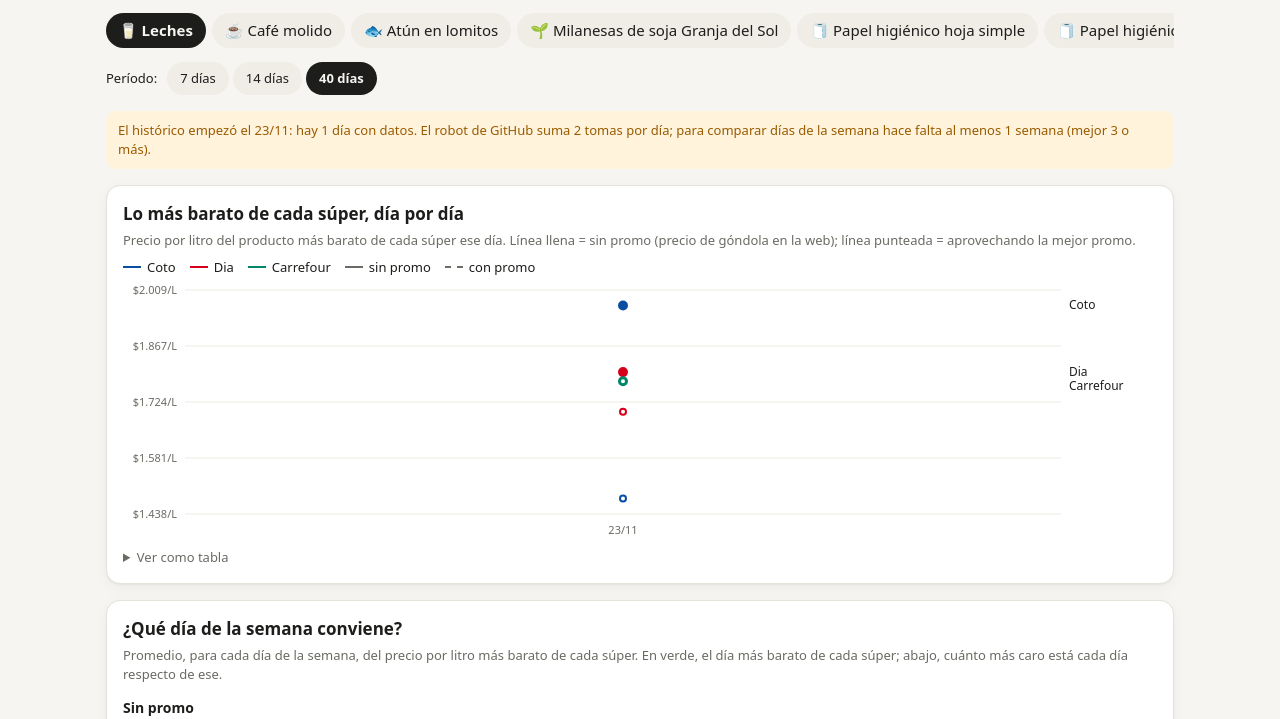
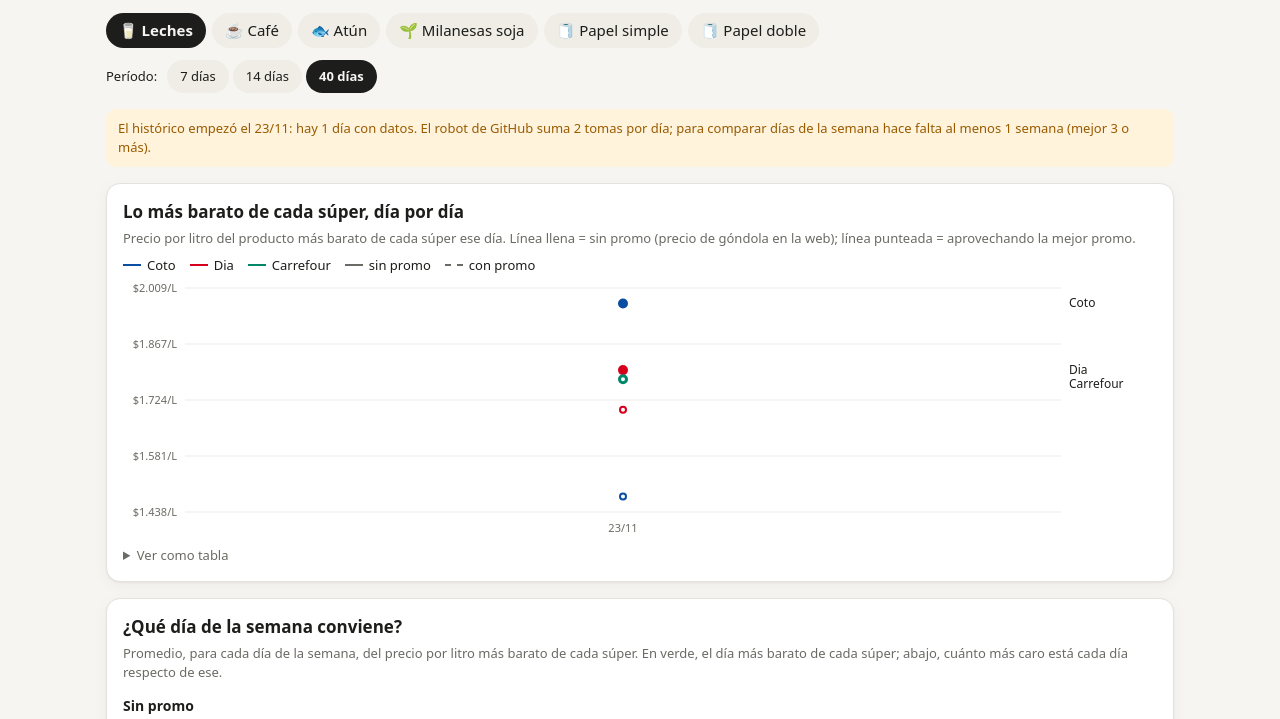
Before and after one commit to ohcanmosk/superscrap, a plain HTML site: page historico.html in a window 1280 px wide. Shown: the part 74-793 px from the top of the page. Drawn offline with Linux system fonts and the light colour scheme.

Commit message:
Pestañas con nombres cortos que bajan de renglón en vez de cortarse
Co-Authored-By: Claude Opus 5.5 <noreply@anthropic.com>
Claude-Session: https://claude.ai/code/session_01HkkSDH82usrzQSy3DTkcMY

```diff
--- a/categorias.js
+++ b/categorias.js
@@ -4,7 +4,8 @@
 // (minúsculas, sin acentos), así que escribí los regex sin tildes.
 //
 // Campos:
-//   label, emoji     → cómo se muestra en la pestaña.
+//   label, emoji     → nombre completo (título) y emoji.
+//   tab              → nombre corto para la pestaña (si no está, se usa label).
 //   unit             → "L", "kg" o "m": unidad para comparar precio (por litro / kilo / metro).
 //   medida           → (opcional) "metros": el tamaño se lee como metros × rollos (papel higiénico).
 //   porDefecto       → (opcional) tamaño que se asume si el nombre no lo dice (leches: 1 L).
@@ -28,7 +29,7 @@
 
   const CATEGORIAS = {
     leche: {
-      label: "Leches", emoji: "🥛", unit: "L", porDefecto: 1,
+      label: "Leches", tab: "Leches", emoji: "🥛", unit: "L", porDefecto: 1,
       dia: [vtexCat(DIA, "frescos/leches/leches-enteras"), vtexCat(DIA, "frescos/leches/leches-descremadas")],
       coto: COTO + "/catalogo-frescos-l%C3%A1cteos-leches/_/N-zpvqr7?Nrpp=300&format=json",
       cotoFallback: cotoSearch("leche"),
@@ -40,7 +41,7 @@
       snap: { dia: ["dia-enteras", "dia-descremadas"], coto: "coto", carrefour: ["leche-carrefour-enteras", "leche-carrefour-descremadas"] },
     },
     cafe: {
-      label: "Café molido", emoji: "☕", unit: "kg",
+      label: "Café molido", tab: "Café", emoji: "☕", unit: "kg",
       dia: [diaSearch("cafe molido")],
       coto: cotoSearch("cafe molido"),
       carrefour: [carSearch("cafe molido")],
@@ -52,7 +53,7 @@
       snap: { dia: ["cafe-dia"], coto: "cafe-coto", carrefour: ["cafe-carrefour"] },
     },
     atun: {
-      label: "Atún en lomitos", emoji: "🐟", unit: "kg",
+      label: "Atún en lomitos", tab: "Atún", emoji: "🐟", unit: "kg",
       dia: [diaSearch("atun")],
       coto: cotoSearch("atun"),
       carrefour: [carSearch("atun lomitos")],
@@ -61,7 +62,7 @@
       snap: { dia: ["atun-dia"], coto: "atun-coto", carrefour: ["atun-carrefour"] },
     },
     milasoja: {
-      label: "Milanesas de soja Granja del Sol", emoji: "🌱", unit: "kg",
+      label: "Milanesas de soja Granja del Sol", tab: "Milanesas soja", emoji: "🌱", unit: "kg",
       dia: [diaSearch("milanesa soja")],
       coto: cotoSearch("milanesa soja"),
       carrefour: [carSearch("milanesa soja granja del sol")],
@@ -73,7 +74,7 @@
     // Papel higiénico: se compara el precio por metro (metros por rollo × rollos).
     // Solo entran los que dicen en el nombre si son hoja simple o doble hoja ("S/H", "D/H" en Coto).
     papelsimple: {
-      label: "Papel higiénico hoja simple", emoji: "🧻", unit: "m", medida: "metros",
+      label: "Papel higiénico hoja simple", tab: "Papel simple", emoji: "🧻", unit: "m", medida: "metros",
       dia: [diaSearch("papel higienico")],
       coto: cotoSearch("papel higienico"),
       carrefour: [carSearch("papel higienico"), carSearch("papel higienico").replace("_from=0&_to=49", "_from=50&_to=99")],
@@ -82,7 +83,7 @@
       snap: { dia: ["papelsimple-dia"], coto: "papelsimple-coto", carrefour: ["papelsimple-carrefour", "papelsimple-carrefour-2"] },
     },
     papeldoble: {
-      label: "Papel higiénico doble hoja", emoji: "🧻", unit: "m", medida: "metros",
+      label: "Papel higiénico doble hoja", tab: "Papel doble", emoji: "🧻", unit: "m", medida: "metros",
       dia: [diaSearch("papel higienico")],
       coto: cotoSearch("papel higienico"),
       carrefour: [carSearch("papel higienico"), carSearch("papel higienico").replace("_from=0&_to=49", "_from=50&_to=99")],
--- a/historico.html
+++ b/historico.html
@@ -34,8 +34,7 @@ header{display:flex;flex-wrap:wrap;gap:12px;align-items:center;justify-content:s
 a.back{background:var(--chip);color:var(--ink);border-radius:8px;padding:8px 12px;text-decoration:none;font-weight:500}
 button,select{font:inherit;color:inherit}
 .card{background:var(--card);border:1px solid var(--line);border-radius:14px;padding:16px;box-shadow:var(--shadow);margin-bottom:16px;min-width:0}
-.tabs{display:flex;gap:6px;overflow-x:auto;padding-bottom:2px;margin-bottom:12px;scrollbar-width:none}
-.tabs::-webkit-scrollbar{display:none}
+.tabs{display:flex;flex-wrap:wrap;gap:6px;margin-bottom:12px}
 .tab,.seg button{background:var(--chip);color:var(--ink);border:0;font-weight:500;white-space:nowrap;border-radius:999px;padding:7px 13px;cursor:pointer}
 .tab.on,.seg button.on{background:var(--ink);color:var(--bg);font-weight:700}
 .filters{display:flex;flex-wrap:wrap;gap:10px;align-items:center;margin-bottom:16px;font-size:13px}
@@ -206,7 +205,7 @@ function minimosPorSuper(pd) {
 // ---------- Render ----------
 function render() {
   $("tabs").innerHTML = Object.entries(CATEGORIAS).map(([k, c]) =>
-    `<button class="tab ${k === cat ? "on" : ""}" data-cat="${k}">${c.emoji} ${esc(c.label)}</button>`).join("");
+    `<button class="tab ${k === cat ? "on" : ""}" data-cat="${k}">${c.emoji} ${esc(c.tab || c.label)}</button>`).join("");
   $("rango").innerHTML = [7, 14, 40].map(n => `<button class="${n === dias ? "on" : ""}" data-dias="${n}">${n} días</button>`).join("");
   const unit = CATEGORIAS[cat].unit;
   const UNIDAD = { L: "litro", kg: "kg", m: "metro" };
--- a/sw.js
+++ b/sw.js
@@ -1,6 +1,6 @@
 // Service worker: permite instalar la app y abrirla sin conexión (con los últimos datos guardados).
 // La página y data/*.json se piden primero a la red; si no hay red, se usa la copia en caché.
-const CACHE = "superscrap-v13";
+const CACHE = "superscrap-v14";
 const SHELL = ["./", "index.html", "historico.html", "categorias.js", "comun.js", "manifest.webmanifest", "icon-192.png", "icon-512.png"];
 
 self.addEventListener("install", e => {
```
Also changed, not shown: index.html (+2 -3 lines).
